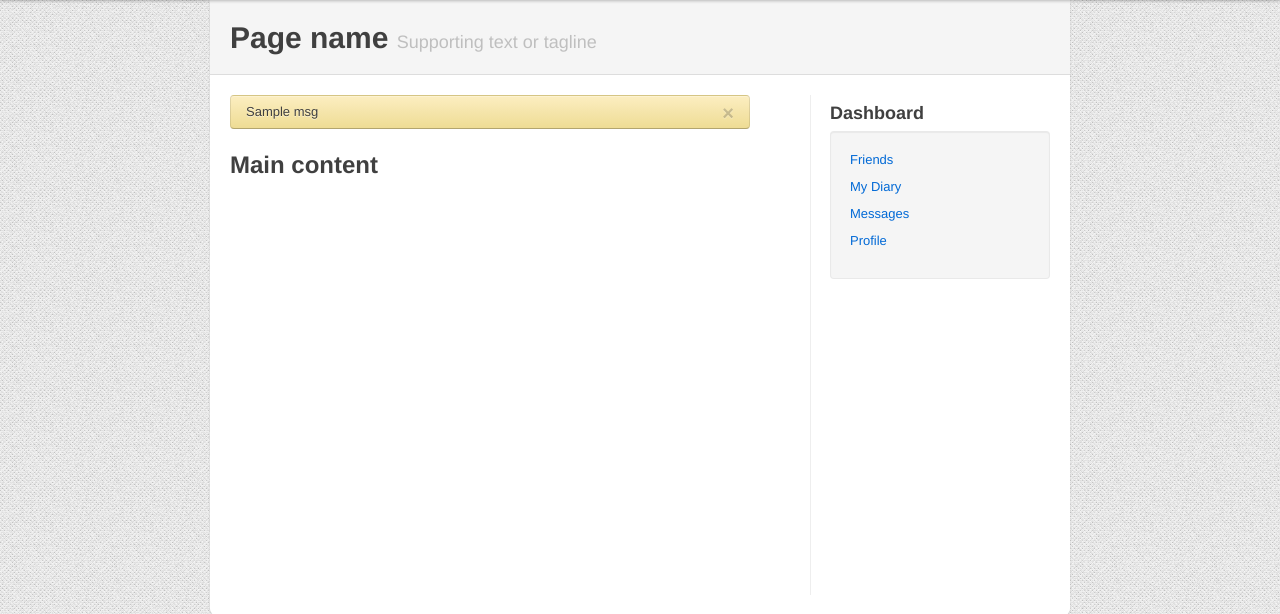
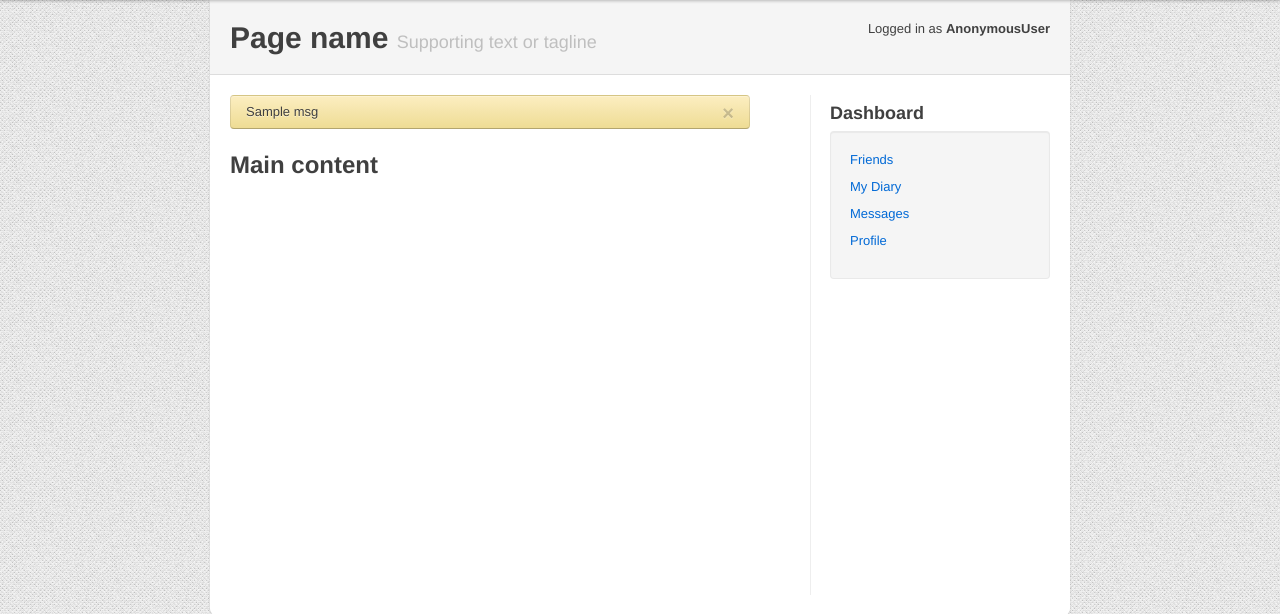
Before and after one commit to chromer/CD-Library, a Django app: template templates/base.html in a window 1280 px wide. Shown: the part 40-654 px from the top of the page. Run offline with Django 3.2, Linux system fonts and the light colour scheme; the template is opened without the code that fills it: most values are stand-ins (such as "Sample title", 1, 10 or a date in 2020); some libraries are stand-ins or nearby versions.

Commit message:
added current user in template

```diff
--- a/templates/base.html
+++ b/templates/base.html
@@ -113,6 +113,7 @@
       <div class="content">
         <div class="page-header">
           <h1>
+            <p style="float:right;">Logged in as <strong>{{user}}</strong></p>
             {% block heading %}Page name{% endblock %}
             <small>{% block sub-heading %}Supporting text or tagline{% endblock %}</small>
           </h1>
```
